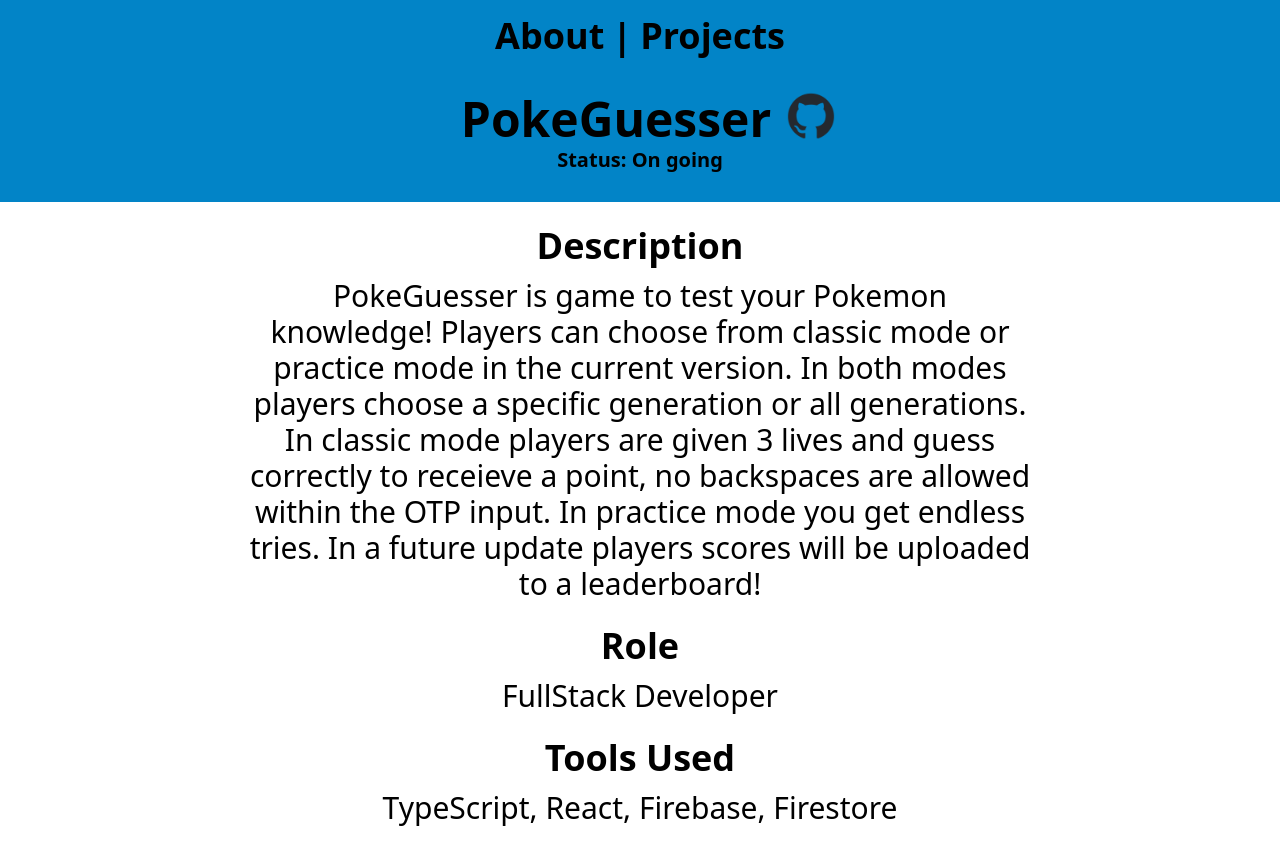
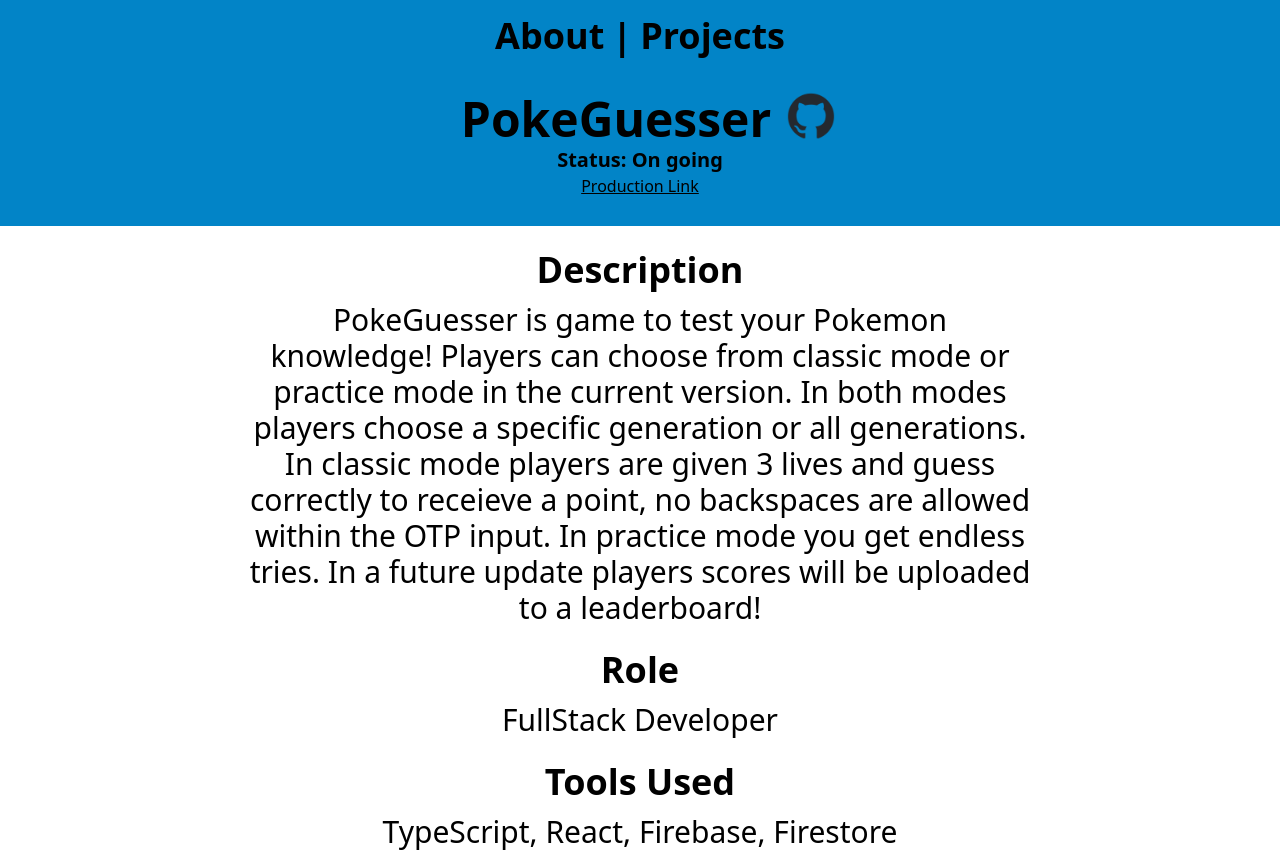
Before and after one commit to StunnaDawg/Portfolio, a React (Vite) app: page /projects/pokeguesser in a window 1280 px wide. Shown: the top 852 px of the page. Built offline with nearby package versions, Linux system fonts and the light colour scheme.

Commit message:
added pokeGuesser link

```diff
--- a/src/pages/ProjectPages/PokeGuesser.jsx
+++ b/src/pages/ProjectPages/PokeGuesser.jsx
@@ -18,6 +18,7 @@
         imageLink1={PokeImage1}
         imageLink2={PokeImage2}
         imageLink3={PokeImage3}
+        liveLink={"https://poke-guesser-sigma.vercel.app/login"}
       />
     </>
   )
```
